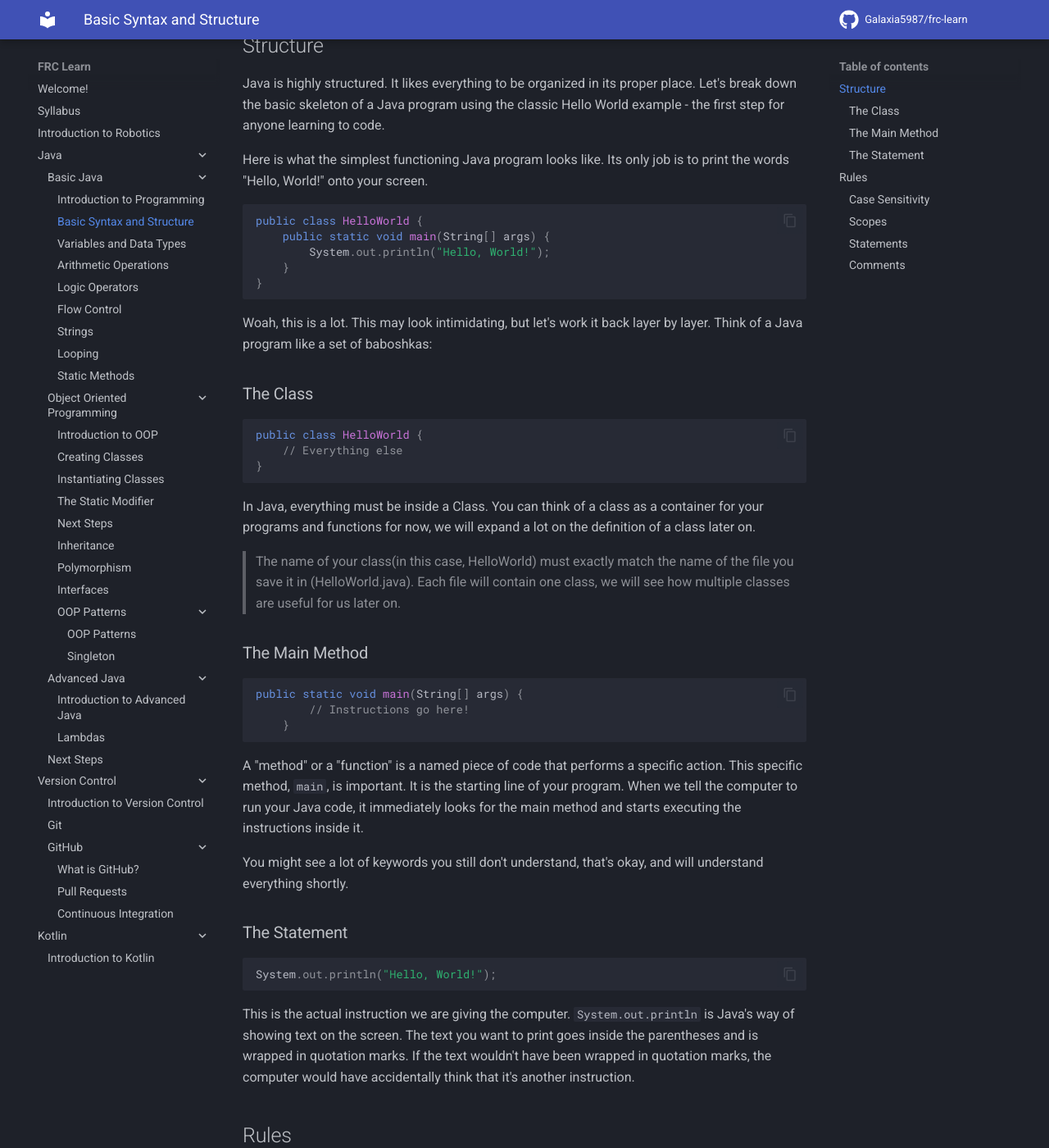
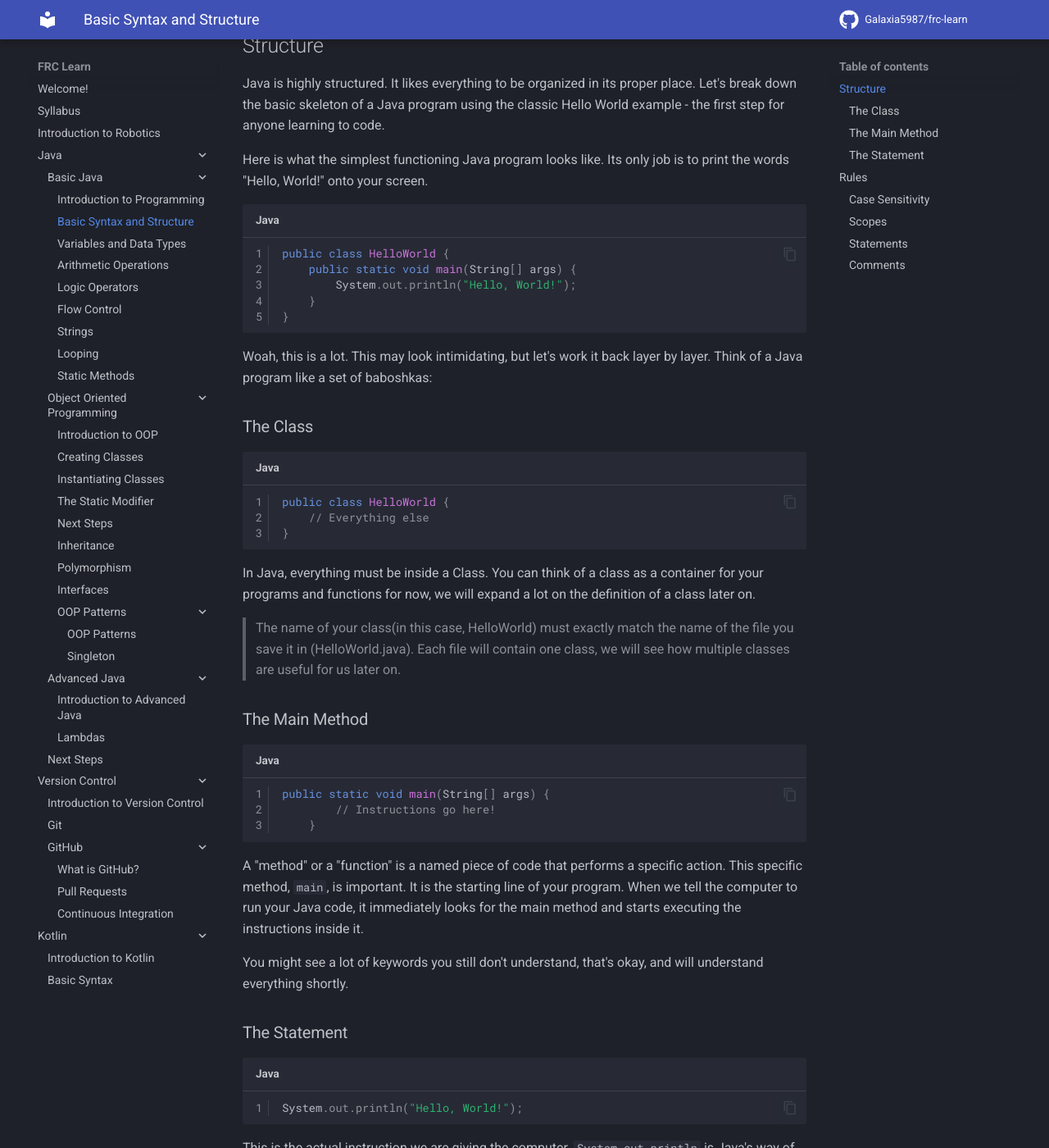
Before and after one commit to Galaxia5987/frc-learn, an MkDocs documentation site: the page built from docs/java/basic-java/1-basic-syntax.md, in a window 1280 px wide and 1400 px high, scrolled down 207 px. Shown: the whole window at 82% size. Built offline with MkDocs 1.6.1 and Material for MkDocs 9.7.7, drawn with Linux system fonts in a browser that asks for light colours; comment, search, counter and statistics services are not loaded; some of the changed lines change nothing that is shown; some of the changed text lies outside the part shown.

Commit message:
Add basic syntax

````diff
--- /dev/null
+++ b/docs/kotlin/1-basic-syntax.md
@@ -0,0 +1,153 @@
+# Basic Syntax
+
+Kotlin syntax is a bit diffrent from Java.
+
+Our golden rule here is: If it's not mentioned here, it's probably the same as in Java. A good example of this is comments, which are the same in Java and in Kotlin.
+
+## Statements
+
+First of all, and probably the most exciting change, we don't need a semicolon(`;`) after every statement. Kotlin infers our statements automatically.
+
+## Variables
+
+Unlike Java, variables in Kotlin are defined using the `val` or `var` keywords instead of just writing the type, take the following example in Java:
+
+```java
+int myNumber = 5;
+```
+
+In Kotlin, this will be written as:
+
+```kotlin
+var myNumber: Int = 5
+```
+
+We start by mentioning that we want to declare a variable(we will go over the diffrence between `val` and `var` in a bit), provide it's name, and write it's type after a colon. Then we can provide it's value after the equals sign.
+
+### `val` vs. `var`
+
+Remember when went briefly over what is the `final` keyword in Java? We said that it's an immutability modifier that makes our variable unchangeable directly. In simpler terms, `final` meant that we couldn't assign a variable a new value.
+
+In Kotlin, we use `val`. Instead of writing `final` before our type, we write `val`.
+
+For example, in Java you would write:
+```java
+final int myNumber = 5;
+myNumber = 3; // Error! this is a final variable.
+```
+
+```kotlin
+val myNumber: Int = 5
+myNumber = 3 // Error! this variable is a val
+
+var anotherNumber: Int = 5
+anotherNumber = 3 // This is allowed, as it's a var
+```
+
+## Methods
+
+Similar to variables, we have a diffrent syntax for methods in Kotlin.
+
+A method defined in Kotlin will start with the `fun`(it's also fun to write!) keyword, then the methods name, parameters, and finally, the return type after a colon.
+
+Take this Java method for example:
+
+```java
+public int multiplyByTwo(int number){
+    return number * 2;
+}
+```
+
+In Kotlin:
+
+```kotlin
+fun multiplyByTwo(number: Int): Int{
+    return number * 2;
+}
+```
+
+> Notice here we don't use a `val` or `var`, and we just write the parameter name and type. All parameters in Kotlin are `val`, which means they cannot be changed.
+
+### Notes
+
+#### Public By Default
+
+Everything in kotlin is `public` by default(variables, methods, classes, etc...). We can write `private` before `fun` to make it private, just like Java.
+
+```kotlin
+private fun multiplyByTwo(number: Int): Int{
+    return number * 2;
+}
+```
+
+Now, this method is private and accessible only to the current scope.
+
+#### `void` Functions
+
+In order to write a `void` method in Kotlin, we use the `Unit` special type. or omit the return type entirely.
+
+```kotlin
+fun doStuff(number: Int): Unit {
+    val stuff = number - 2
+}
+```
+
+Or we can omit the return type entirely:
+```kotlin
+fun doStuff(number: Int) {
+    val stuff = number - 2
+}
+```
+
+#### Return Only Functions
+
+Sometimes we have a function that only returns something. In this case, we can omit the whole block definition and return statement, and replace it with an equals sign.
+
+For example, this function can be written like this:
+```kotlin
+fun multiplyByTwo(number: Int): Int = number * 2
+```
+
+Instead of like this:
+
+```kotlin
+fun multiplyByTwo(number: Int): Int{
+    return number * 2;
+}
+```
+
+> Note that this doesn't make it a variable, it's still a method, but it just returns something or computes it.
+
+
+## Data Types in Kotlin
+
+Kotlin has the same primitive data types as Java, they just start in a capital letter instead of a lowercase one.
+
+```java
+int myInteger = 50;
+double myDouble = 20.5;
+boolean myBoolean = true;
+```
+
+In Kotlin:
+```kotlin
+var myInteger: Int = 50
+var myDouble: Double = 20.5
+var myBoolean: Boolean = true
+```
+
+## Type Inference
+
+Not everything in Kotlin requires an explicit type definition.
+Sometimes, the Kotlin compiler can infer our variable or method type automatically.
+
+> It's not always clear when a type can be infered. My advice is to just try and see.
+
+```kotlin
+val number = 20 // Kotlin understands that this should be an integer
+val anotherNumber = 0.5 // Kotlin understands that this should be a double
+val flag = true // Kotlin understands that this should be a boolean
+```
+
+Also note that this feature should only be used when the type can be easily understood from glancing at the code.
+A lot of the times, Kotlin will be able to infer the type, but we should explicitly set it for code readability.
--- a/mkdocs.yaml
+++ b/mkdocs.yaml
@@ -17,7 +17,10 @@
     - navigation.expand
 markdown_extensions:
   - pymdownx.highlight:
-      anchor_linenums: true
+      linenums: true
+      auto_title: true
+      use_pygments: true
+      anchor_linenums: false
   - pymdownx.superfences
   - pymdownx.arithmatex:
       generic: true
````
